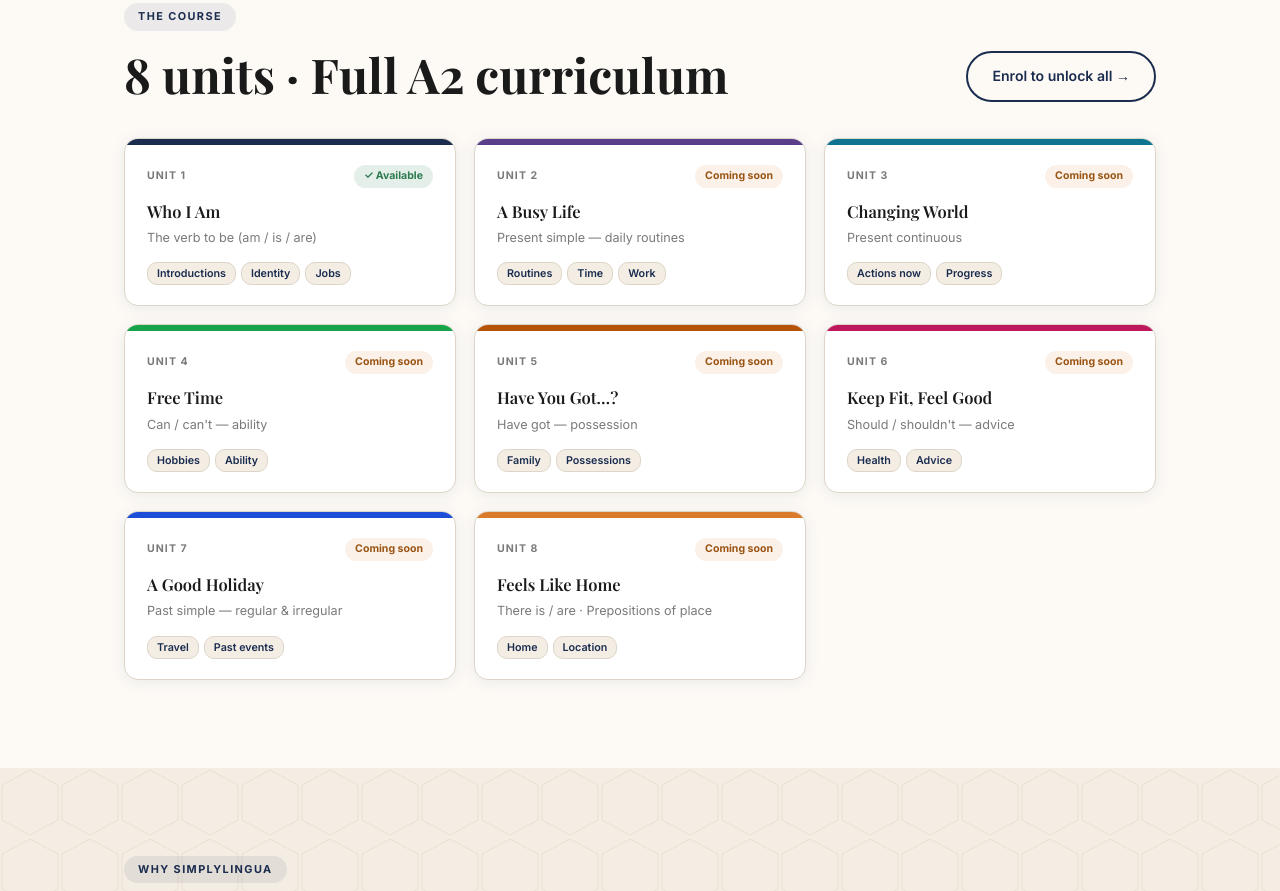
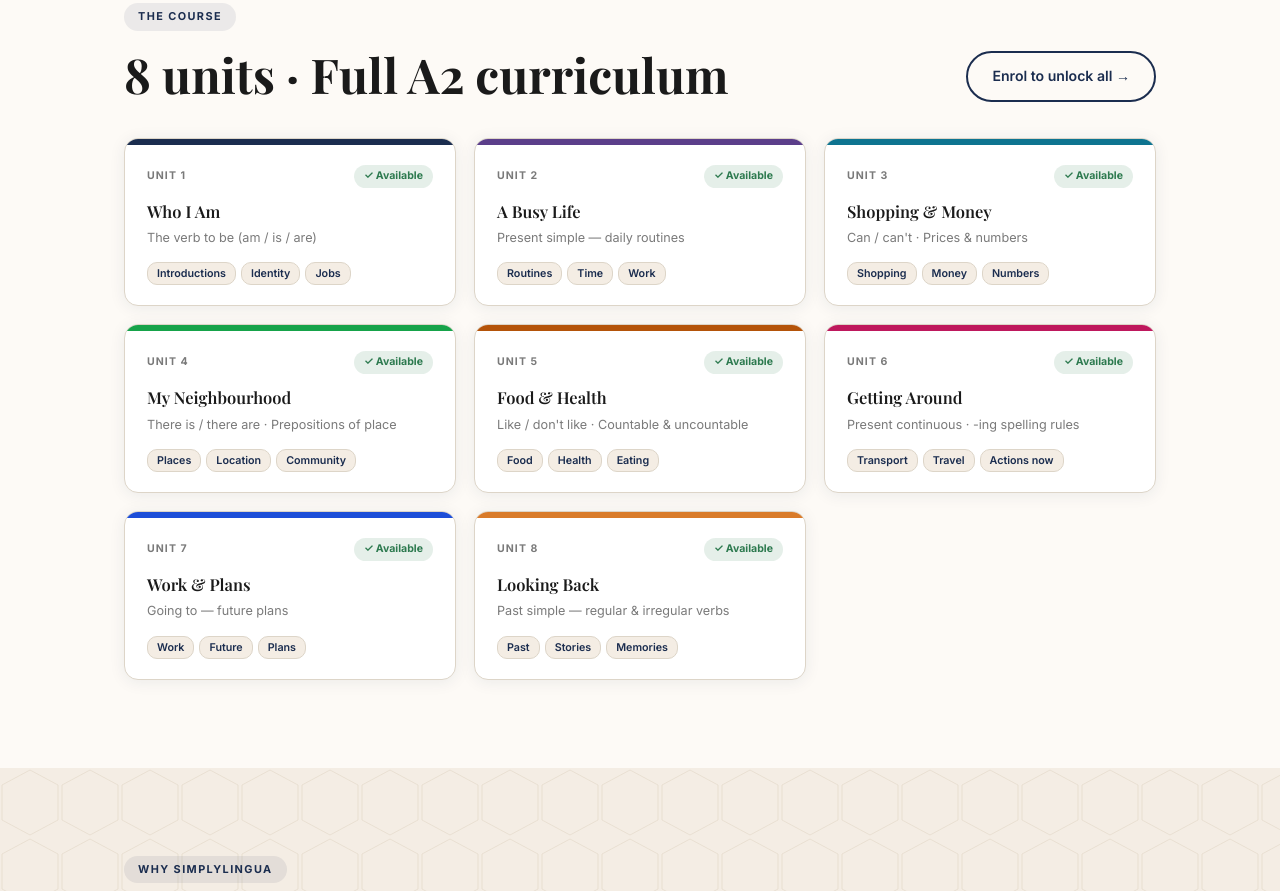
Before and after one commit to Amusa-lingua/simplylingua, a plain HTML site: page index.html in a window 1280 px wide. Shown: the part 1601-2492 px from the top of the page. Drawn offline with nearby package versions, Linux system fonts and the light colour scheme; a web font is replaced by a local one.

Commit message:
Update homepage: all 8 units live with Netlify URLs
- All units now marked live:true pointing to simplylingua.netlify.app
- Updated unit titles and grammar descriptions to match built units
- Unit links open in same tab (same domain)

Co-Authored-By: Claude Sonnet 4.6 <noreply@anthropic.com>
Claude-Session: https://claude.ai/code/session_016ZMgVfz49mzYXBtUqtgtbL

```diff
--- a/index.html
+++ b/index.html
@@ -732,18 +732,18 @@ function toggleTheme() {
 
 /* ── Units ── */
 const UNITS = [
-  { n:1, title:'Who I Am',           grammar:'The verb to be (am / is / are)',       tags:['Introductions','Identity','Jobs'],  stripe:'s1', live:true,  url:'https://claude.ai/artifact/EdyM4rYF2BaWqfhZJYGr3m' },
-  { n:2, title:'A Busy Life',        grammar:'Present simple — daily routines',       tags:['Routines','Time','Work'],            stripe:'s2', live:false },
-  { n:3, title:'Changing World',     grammar:'Present continuous',                    tags:['Actions now','Progress'],            stripe:'s3', live:false },
-  { n:4, title:'Free Time',          grammar:"Can / can't — ability",                 tags:['Hobbies','Ability'],                 stripe:'s4', live:false },
-  { n:5, title:'Have You Got…?',     grammar:'Have got — possession',                 tags:['Family','Possessions'],              stripe:'s5', live:false },
-  { n:6, title:'Keep Fit, Feel Good',grammar:"Should / shouldn't — advice",           tags:['Health','Advice'],                   stripe:'s6', live:false },
-  { n:7, title:'A Good Holiday',     grammar:'Past simple — regular & irregular',     tags:['Travel','Past events'],              stripe:'s7', live:false },
-  { n:8, title:'Feels Like Home',    grammar:'There is / are · Prepositions of place',tags:['Home','Location'],                   stripe:'s8', live:false },
+  { n:1, title:'Who I Am',        grammar:'The verb to be (am / is / are)',              tags:['Introductions','Identity','Jobs'],    stripe:'s1', live:true, url:'https://simplylingua.netlify.app/unit1.html' },
+  { n:2, title:'A Busy Life',     grammar:'Present simple — daily routines',             tags:['Routines','Time','Work'],             stripe:'s2', live:true, url:'https://simplylingua.netlify.app/unit2.html' },
+  { n:3, title:'Shopping & Money',grammar:"Can / can't · Prices & numbers",              tags:['Shopping','Money','Numbers'],         stripe:'s3', live:true, url:'https://simplylingua.netlify.app/unit3.html' },
+  { n:4, title:'My Neighbourhood', grammar:'There is / there are · Prepositions of place',tags:['Places','Location','Community'],     stripe:'s4', live:true, url:'https://simplylingua.netlify.app/unit4.html' },
+  { n:5, title:'Food & Health',   grammar:'Like / don\'t like · Countable & uncountable',tags:['Food','Health','Eating'],             stripe:'s5', live:true, url:'https://simplylingua.netlify.app/unit5.html' },
+  { n:6, title:'Getting Around',  grammar:'Present continuous · -ing spelling rules',    tags:['Transport','Travel','Actions now'],   stripe:'s6', live:true, url:'https://simplylingua.netlify.app/unit6.html' },
+  { n:7, title:'Work & Plans',    grammar:'Going to — future plans',                     tags:['Work','Future','Plans'],              stripe:'s7', live:true, url:'https://simplylingua.netlify.app/unit7.html' },
+  { n:8, title:'Looking Back',    grammar:'Past simple — regular & irregular verbs',     tags:['Past','Stories','Memories'],         stripe:'s8', live:true, url:'https://simplylingua.netlify.app/unit8.html' },
 ];
 
 document.getElementById('units-grid').innerHTML = UNITS.map(u => `
-  <a class="unit-card${u.live ? '' : ' soon'}" href="${u.live ? u.url : '#pricing'}" ${u.live ? 'target="_blank"' : ''}>
+  <a class="unit-card${u.live ? '' : ' soon'}" href="${u.live ? u.url : '#pricing'}">
     <div class="uc-stripe ${u.stripe}"></div>
     <div class="uc-body">
       <div class="uc-top">
```
